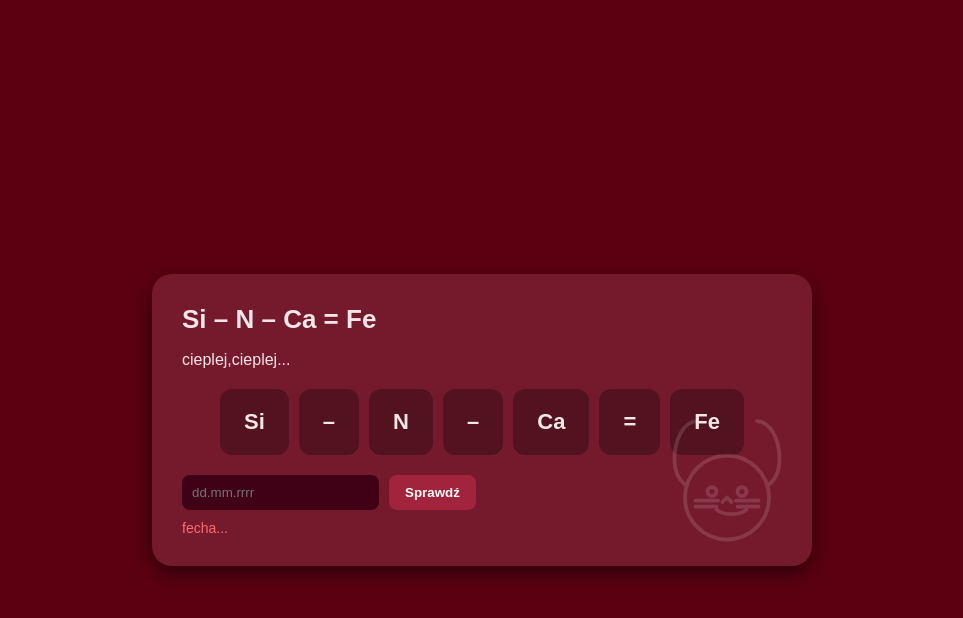
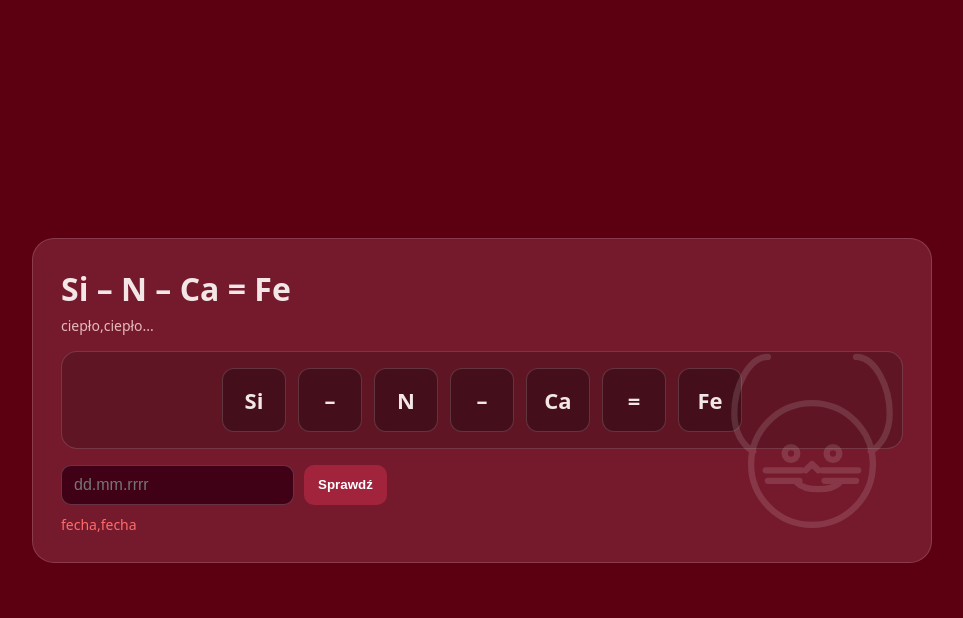
Before and after one commit to zosiazdobych/zagadkazagadka, a plain HTML site: page index.html in a window 1280 px wide. Both pictures are taken after a click on the button "Sprawdź". Shown: the whole page, without its empty margins (158-1121 px from the left). Drawn offline with Linux system fonts and the light colour scheme.

Commit message:
Update index.html

```diff
--- a/index.html
+++ b/index.html
@@ -5,47 +5,99 @@
 <meta name="viewport" content="width=device-width,initial-scale=1" />
 <title>Si – N – Ca = Fe</title>
 <style>
+  /* ==== PROSTY STYL (BORDO + OUTLINE KRÓLIK) ==== */
+  :root{
+    --bordo:#5c0011;
+    --panel:#751a2d;
+    --ink:#f2e6e6;
+    --muted:#e7b9b9;
+    --ok:#4bd37b;
+    --err:#ff6b6b;
+  }
+  *{box-sizing:border-box}
   body{
-    margin:0; font-family: sans-serif;
-    background:#5c0011; /* bordo */
-    color:#f2e6e6; display:flex; align-items:center; justify-content:center;
-    min-height:100vh; padding:20px;
+    margin:0; font-family:ui-sans-serif,system-ui,-apple-system,Segoe UI,Roboto,Arial,sans-serif;
+    background:#5c0011; color:var(--ink);
+    min-height:100vh; display:flex; align-items:center; justify-content:center; padding:20px;
   }
-  .shell{
-    position:relative; background:#751a2d; border-radius:20px; padding:30px;
-    box-shadow:0 8px 20px rgba(0,0,0,.5); max-width:600px; width:100%;
+  .wrap{
+    position:relative; width:min(900px,100%); background:var(--panel);
+    border:1px solid rgba(255,255,255,.15); border-radius:22px; padding:28px; overflow:hidden;
   }
 
-  h1{margin:0 0 10px; font-size:26px}
-  .equation{display:flex; gap:10px; justify-content:center; margin:20px 0}
-  .el,.op{padding:20px 24px; border-radius:12px; background:rgba(0,0,0,.3); font-weight:bold; font-size:22px}
+  /* WATERMARK KRÓLIK — inline SVG, żadnych <img> */
+  .bunny-bg{ position:absolute; right:14px; bottom:14px; width:210px; height:210px; opacity:.14; pointer-events:none }
+  .bunny-bg svg, .bunny-pop svg{ width:100%; height:100%; display:block }
+  .bunny-line{ stroke:var(--ink); stroke-width:6; fill:none; stroke-linecap:round; stroke-linejoin:round }
 
-  .inputs{display:flex; gap:10px; flex-wrap:wrap}
-  input{padding:10px; border-radius:8px; border:none; outline:none; background:#400015; color:#f2e6e6}
-  button{padding:10px 16px; border:none; border-radius:8px; background:#a1233c; color:#fff; font-weight:bold; cursor:pointer}
+  h1{margin:0 0 6px; font-weight:800}
+  .sub{margin:0 0 16px; color:var(--muted); font-size:14px}
 
-  .status{margin-top:10px; font-size:14px; color:#d9a6a6}
-  .status.ok{color:#4bd37b}
-  .status.err{color:#ff6b6b}
+  .equation{
+    display:flex; gap:12px; justify-content:center; align-items:center;
+    padding:16px; border-radius:16px; background:rgba(0,0,0,.18); border:1px solid rgba(255,255,255,.15);
+  }
+  .el,.op{
+    min-width:64px; height:64px; display:flex; align-items:center; justify-content:center;
+    border-radius:12px; background:rgba(0,0,0,.28); border:1px solid rgba(255,255,255,.16);
+    font-weight:800; font-size:22px;
+  }
 
-  .qr{display:none; margin-top:20px; text-align:center}
-  .qr.active{display:block}
+  .inputs{ display:flex; gap:10px; flex-wrap:wrap; margin-top:16px }
+  input{
+    padding:10px 12px; border-radius:10px; border:1px solid rgba(255,255,255,.2);
+    background:#400015; color:var(--ink); font-size:16px; outline:none; min-width:200px;
+  }
+  button{
+    padding:10px 14px; border:0; border-radius:10px; cursor:pointer;
+    background:#a1233c; color:#fff; font-weight:700;
+  }
 
-  /* Królik jako watermark w tle */
-  .bunny{
-    position:absolute; right:10px; bottom:10px; width:150px; height:150px;
-    opacity:0.15; pointer-events:none;
+  .status{ margin-top:10px; font-size:14px; color:var(--muted) }
+  .status.ok{ color:var(--ok) }
+  .status.err{ color:var(--err) }
+
+  .qr{ display:none; margin-top:16px; text-align:center }
+  .qr.active{ display:block }
+  .qr .box{
+    width:220px; height:220px; margin:0 auto; border-radius:12px;
+    border:2px dashed rgba(255,255,255,.35); display:flex; align-items:center; justify-content:center;
+    background:rgba(0,0,0,.18); color:var(--muted);
   }
-  .bunny svg{width:100%; height:100%}
-  .bunny .line{stroke:#f2e6e6; stroke-width:5; fill:none; stroke-linecap:round; stroke-linejoin:round}
+
+  /* Królik „wyskakujący” po sukcesie (też outline, inline SVG) */
+  .bunny-pop{ position:fixed; right:16px; bottom:16px; width:200px; height:200px; display:none; z-index:50; }
+  .bunny-pop.show{ display:block; animation:pop .35s ease }
+  @keyframes pop{ from{opacity:0; transform:scale(.95)} to{opacity:1; transform:scale(1)} }
+
+  @media (max-width:600px){
+    .el,.op{ min-width:52px; height:56px; font-size:18px }
+    .bunny-bg{ width:160px; height:160px }
+  }
 </style>
 </head>
 <body>
-  <div class="shell">
+  <div class="wrap">
+    <!-- KRÓLIK W TLE -->
+    <div class="bunny-bg" aria-hidden="true">
+      <svg viewBox="0 0 200 200" xmlns="http://www.w3.org/2000/svg">
+        <g class="bunny-line">
+          <path d="M58 18c-18 0-32 28-32 54 0 18 8 30 18 36" />
+          <path d="M142 18c18 0 32 28 32 54 0 18-8 30-18 36" />
+          <circle cx="100" cy="120" r="58" />
+          <circle cx="80" cy="110" r="6" /><circle cx="120" cy="110" r="6" />
+          <path d="M100 120 l-6 6 m6-6 l6 6" />
+          <path d="M86 138c8 8 32 8 40 0" />
+          <path d="M56 126 h34" /><path d="M58 136 h30" />
+          <path d="M110 126 h34" /><path d="M112 136 h30" />
+        </g>
+      </svg>
+    </div>
+
     <h1>Si – N – Ca = Fe</h1>
-    <p>cieplej,cieplej...</p>
+    <p class="sub">ciepło,ciepło...</p>
 
-    <div class="equation">
+    <div class="equation" aria-label="równanie">
       <div class="el">Si</div><div class="op">–</div>
       <div class="el">N</div><div class="op">–</div>
       <div class="el">Ca</div><div class="op">=</div>
@@ -53,72 +105,77 @@
     </div>
 
     <div class="inputs">
-      <input id="dateInput" type="text" placeholder="dd.mm.rrrr" />
+      <input id="dateInput" type="text" placeholder="dd.mm.rrrr" autocomplete="off" inputmode="numeric" />
       <button id="checkBtn">Sprawdź</button>
     </div>
-    <div id="dateMsg" class="status"></div>
+    <div id="msg" class="status"></div>
 
-    <div id="qr" class="qr">
-      <div style="width:200px;height:200px;border:2px dashed #ccc;margin:auto;display:flex;align-items:center;justify-content:center">
-        Tu będzie QR
-      </div>
-      <p>Dodasz link później w kodzie.</p>
-    </div>
-
-    <!-- Królik (outline SVG) -->
-    <div class="bunny">
-      <svg viewBox="0 0 200 200" xmlns="http://www.w3.org/2000/svg">
-        <g class="line">
-          <!-- uszy -->
-          <path d="M60 20c-18 0-30 26-30 50 0 18 7 30 16 36"/>
-          <path d="M140 20c18 0 30 26 30 50 0 18-7 30-16 36"/>
-          <!-- głowa -->
-          <circle cx="100" cy="122" r="56"/>
-          <!-- oczy -->
-          <circle cx="80" cy="114" r="6"/>
-          <circle cx="120" cy="114" r="6"/>
-          <!-- nosek i pyszczek -->
-          <path d="M100 122 l-6 6 m6-6 l6 6"/>
-          <path d="M86 138c8 8 32 8 40 0"/>
-          <!-- wąsy -->
-          <path d="M58 126 h30"/>
-          <path d="M58 134 h28"/>
-          <path d="M112 126 h30"/>
-          <path d="M114 134 h28"/>
-        </g>
-      </svg>
+    <div id="qr" class="qr" aria-hidden="true">
+      <div class="box">Tu pojawi się QR</div>
+      <p style="color:var(--muted)">Link dodasz później w kodzie (stała <code>QR_DATA</code>).</p>
     </div>
   </div>
 
+  <!-- KRÓLIK PO SUKCESIE -->
+  <div id="bPop" class="bunny-pop" aria-hidden="true">
+    <svg viewBox="0 0 200 200" xmlns="http://www.w3.org/2000/svg">
+      <g class="bunny-line" style="stroke-width:7">
+        <path d="M58 18c-18 0-32 28-32 54 0 18 8 30 18 36" />
+        <path d="M142 18c18 0 32 28 32 54 0 18-8 30-18 36" />
+        <circle cx="100" cy="120" r="58" />
+        <circle cx="80" cy="110" r="6" /><circle cx="120" cy="110" r="6" />
+        <path d="M100 120 l-6 6 m6-6 l6 6" />
+        <path d="M86 138c8 8 32 8 40 0" />
+        <path d="M56 126 h34" /><path d="M58 136 h30" />
+        <path d="M110 126 h34" /><path d="M112 136 h30" />
+      </g>
+    </svg>
+  </div>
+
 <script>
-  const expected = { dd:14, mm:7, yyyy:2026 };
-  const dateInput = document.getElementById('dateInput');
-  const dateMsg = document.getElementById('dateMsg');
-  const qr = document.getElementById('qr');
+  /* ===== LOGIKA (zero zewnętrznych plików) ===== */
+  const expected = { dd:14, mm:7, yyyy:2026 };       // 14.07.2026
+  const QR_DATA  = "";                                // <- jak będziesz mieć link, wpisz tutaj
 
-  document.getElementById('checkBtn').addEventListener('click', checkDate);
+  const input = document.getElementById('dateInput');
+  const msg   = document.getElementById('msg');
+  const qr    = document.getElementById('qr');
+  const bPop  = document.getElementById('bPop');
+
+  document.getElementById('checkBtn').addEventListener('click', onCheck);
+  input.addEventListener('keydown', e => { if(e.key==='Enter') onCheck(); });
 
   function parseDate(str){
-    const p = str.trim().split(/[.\-\/]/).map(n=>parseInt(n,10));
-    if(p.length!==3) return null;
-    return {dd:p[0], mm:p[1], yyyy:p[2]};
+    const parts = str.trim().split(/[.\-\/]/).map(n=>parseInt(n,10));
+    if(parts.length!==3 || parts.some(Number.isNaN)) return null;
+    return { dd:parts[0], mm:parts[1], yyyy:parts[2] };
   }
 
-  function checkDate(){
-    const got = parseDate(dateInput.value);
+  function onCheck(){
+    const got = parseDate(input.value);
     if(!got){
-      dateMsg.textContent="fecha...";
-      dateMsg.className="status err"; qr.classList.remove("active"); return;
+      msg.textContent = 'fecha,fecha';
+      msg.className = 'status err'; qr.classList.remove('active'); return;
     }
     if(got.dd===expected.dd && got.mm===expected.mm && got.yyyy===expected.yyyy){
-      dateMsg.textContent="Gorąco,brawo!";
-      dateMsg.className="status ok";
-      qr.classList.add("active");
+      msg.textContent = 'gorąco!!'; msg.className = 'status ok';
+      showQR(); showBunny();
     }else{
-      dateMsg.textContent="zimno,zimno.";
-      dateMsg.className="status err";
-      qr.classList.remove("active");
+      msg.textContent = 'zimno,zimno.'; msg.className = 'status err';
+      qr.classList.remove('active');
     }
+  }
+
+  function showQR(){
+    qr.classList.add('active'); qr.setAttribute('aria-hidden','false');
+    if(QR_DATA){
+      const url = 'https://api.qrserver.com/v1/create-qr-code/?size=240x240&data=' + encodeURIComponent(QR_DATA);
+      qr.querySelector('.box').innerHTML = '<img alt="QR" width="240" height="240" src="'+url+'">';
+    }
+  }
+  function showBunny(){
+    bPop.classList.add('show'); bPop.setAttribute('aria-hidden','false');
+    setTimeout(()=>bPop.classList.remove('show'), 5500);
   }
 </script>
 </body>
```
